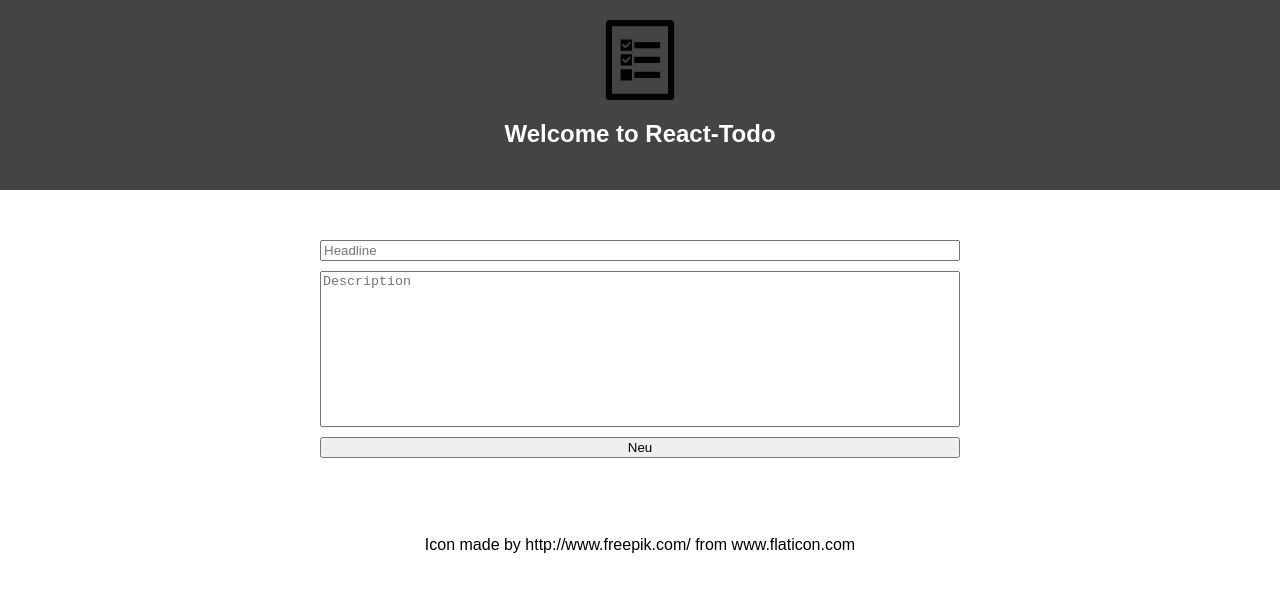
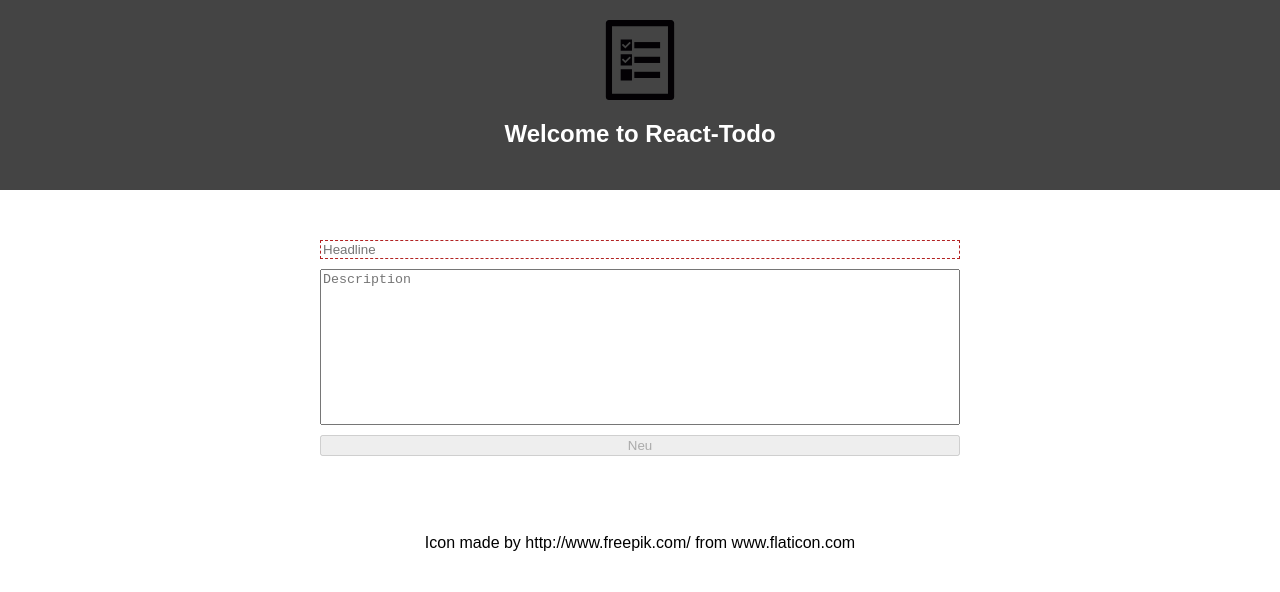
Before and after one commit to riandree/react-todo, a React (Create React App) app: page / in a window 1280 px wide. Shown: the top 592 px of the page. Built offline with nearby package versions, Linux system fonts and the light colour scheme.

Commit message:
validate empty headline field

```diff
--- a/src/App.css
+++ b/src/App.css
@@ -68,6 +68,10 @@ section.item label {
   margin-bottom: 10px;
 }
 
+.ToDoCreate input.empty {
+  border: firebrick dashed 1px;
+}
+
 .item {
   background: lightgoldenrodyellow;
   border: 1px solid lightgray;
--- a/src/ToDoList.js
+++ b/src/ToDoList.js
@@ -95,6 +95,7 @@ class ToDo extends Component {
                 <div className="ToDoCreate">
                     <input type="text"
                            placeholder="Headline"
+                           className={ !this.state.currentHeadline.length ? "empty" : ""}
                            value={ this.state.currentHeadline }
                            name="headline"
                            onChange={ this.onChange }/>
@@ -104,7 +105,7 @@ class ToDo extends Component {
                         name="description"
                         rows="10"
                         onChange={ this.onChange }/>
-                    <button onClick={ this.handleCreate }>Neu</button>
+                    <button disabled={ !this.state.currentHeadline.length } onClick={ this.handleCreate }>Neu</button>
                 </div>
                 <ToDoList checked={ this.itemChecked }
                           deleteItem={ this.itemDelete }
```
